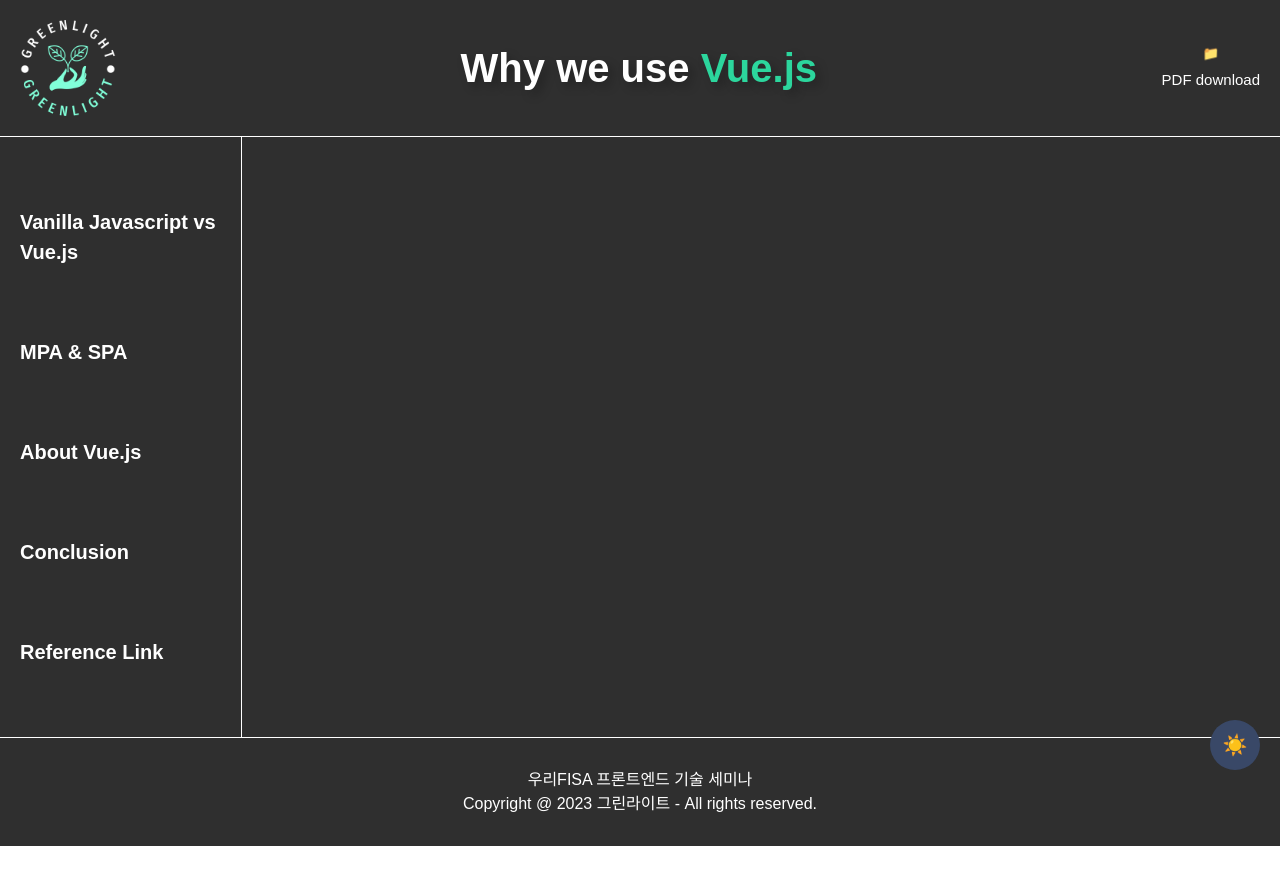
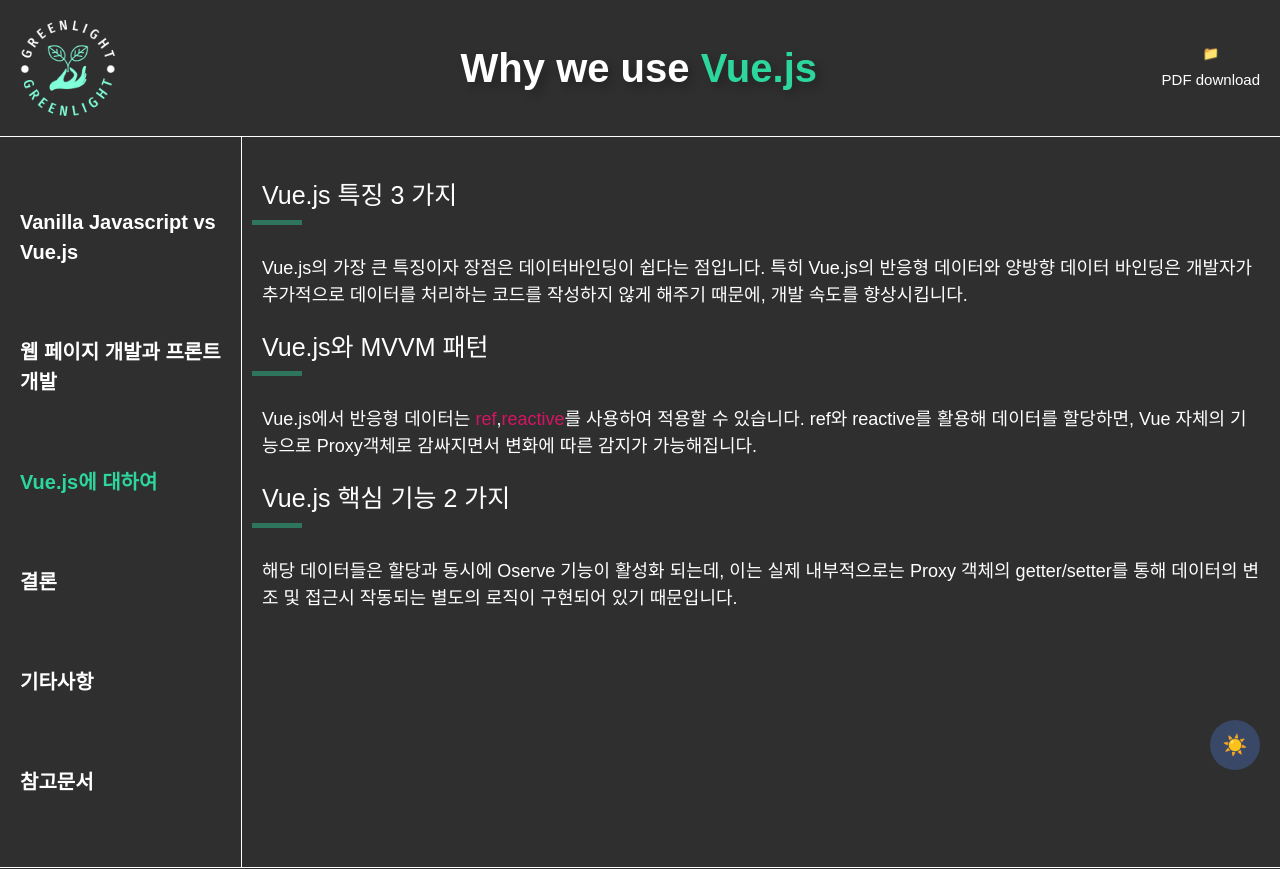
Before and after one commit to devFancy/woorifisa-archive, a Vue app: page /vue in a window 1280 px wide. Shown: the top 869 px of the page. Before the commit the page ends 846 px from the top, so only its background shows below. Built offline with nearby package versions, Linux system fonts and the light colour scheme; a web font is replaced by a local one.

Commit message:
refactor: 레이아웃 구조 및 내용 수정

```diff
--- a/src/components/Navigation.vue
+++ b/src/components/Navigation.vue
@@ -1,10 +1,11 @@
 <script setup>
 const navList = [
   { id: 1, link: '/', title: 'Vanilla Javascript vs Vue.js' },
-  { id: 2, link: '/spampa', title: 'MPA & SPA' },
-  { id: 3, link: '/aboutVue', title: 'About Vue.js' },
-  { id: 4, link: '/conclusion', title: 'Conclusion' },
-  { id: 5, link: '/reference', title: 'Reference Link' },
+  { id: 2, link: '/webpage-and-frontend', title: '웹 페이지 개발과 프론트 개발' },
+  { id: 3, link: '/vue', title: 'Vue.js에 대하여' },
+  { id: 4, link: '/conclusion', title: '결론' },
+  { id: 5, link: '/others', title: '기타사항' },
+  { id: 6, link: '/reference', title: '참고문서'},
 ];
 </script>
 <template>
--- a/src/router/index.js
+++ b/src/router/index.js
@@ -1,7 +1,7 @@
 import { createRouter, createWebHistory } from 'vue-router';
 import HomeView from '../views/HomeView.vue';
-import MpaSpaView from '../views/MpaSpaView.vue';
-import AboutVueView from '../views/AboutVueView.vue';
+import WebDevAndFrontEndView from '../views/WebDevAndFrontEndView.vue';
+import VueView from '../views/VueView.vue';
 import ConclusionView from '../views/ConclusionView.vue';
 import ReferenceView from '../views/ReferenceView.vue';
 
@@ -14,19 +14,23 @@
       component: HomeView,
     },
     {
-      path: '/spampa',
-      name: 'spaMpa',
-      component: MpaSpaView,
+      path: '/webpage-and-frontend',
+      name: 'webpage-and-frontend',
+      component: WebDevAndFrontEndView,
     },
     {
-      path: '/aboutVue',
-      name: 'aboutVue',
-      component: AboutVueView,
+      path: '/vue',
+      name: 'vue',
+      component: VueView,
     },
     {
       path: '/conclusion',
       name: 'conclusion',
       component: ConclusionView,
+    },
+    {
+      path: '/others',
+      name: 'others'
     },
     {
       path: '/reference',
--- /dev/null
+++ b/src/views/OthersView.vue
@@ -0,0 +1,25 @@
+<script setup>
+import ContentTitle from '../components/ContentTitle.vue';
+import ContentBox from '../components/ContentBox.vue';
+</script>
+<template>
+    <ContentTitle title="Vanilla JavaScript 예시" />
+    <ContentBox>
+
+    </ContentBox>
+
+    <ContentTitle title="Next.js 예시" />
+    <ContentBox>
+
+    </ContentBox>
+
+    <ContentTitle title="소프트웨어 디자인 패턴" />
+    <ContentBox>
+
+    </ContentBox>
+
+    <ContentTitle title="참고문서" />
+    <ContentBox>
+
+    </ContentBox>
+</template>
--- a/src/views/AboutVueView.vue
+++ b/src/views/VueView.vue
@@ -3,22 +3,25 @@
 import ContentBox from '../components/ContentBox.vue';
 </script>
 <template>
+  <ContentTitle title="Vue.js 특징 3 가지" />
   <ContentBox>
     Vue.js의 가장 큰 특징이자 장점은 데이터바인딩이 쉽다는 점입니다. 특히 Vue.js의 반응형 데이터와
     양방향 데이터 바인딩은 개발자가 추가적으로 데이터를 처리하는 코드를 작성하지 않게 해주기 때문에,
     개발 속도를 향상시킵니다.
   </ContentBox>
-  <ContentTitle title="Vue의 반응형 데이터" />
+  <ContentTitle title="Vue.js와 MVVM 패턴" />
   <ContentBox>
     Vue.js에서 반응형 데이터는 <span>ref</span>,<span>reactive</span>를 사용하여 적용할 수 있습니다.
     ref와 reactive를 활용해 데이터를 할당하면, Vue 자체의 기능으로 Proxy객체로 감싸지면서 변화에
     따른 감지가 가능해집니다.
   </ContentBox>
   <br />
+  <ContentTitle title="Vue.js 핵심 기능 2 가지" />
   <ContentBox>
     해당 데이터들은 할당과 동시에 Oserve 기능이 활성화 되는데, 이는 실제 내부적으로는 Proxy 객체의
     getter/setter를 통해 데이터의 변조 및 접근시 작동되는 별도의 로직이 구현되어 있기 때문입니다.
   </ContentBox>
+
 </template>
 
 <style scoped></style>
```
Also changed, not shown: src/views/WebDevAndFrontEndView.vue (renamed from src/views/MpaSpaView.vue).
